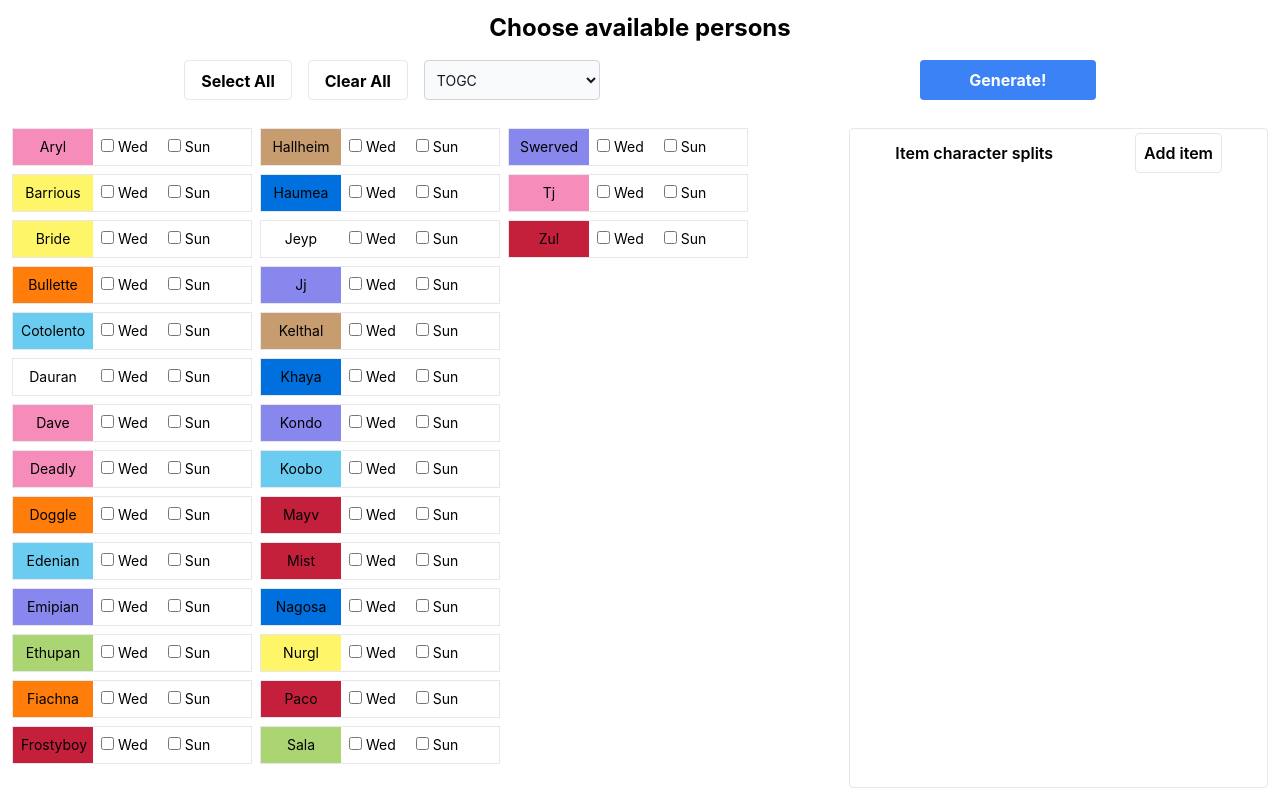
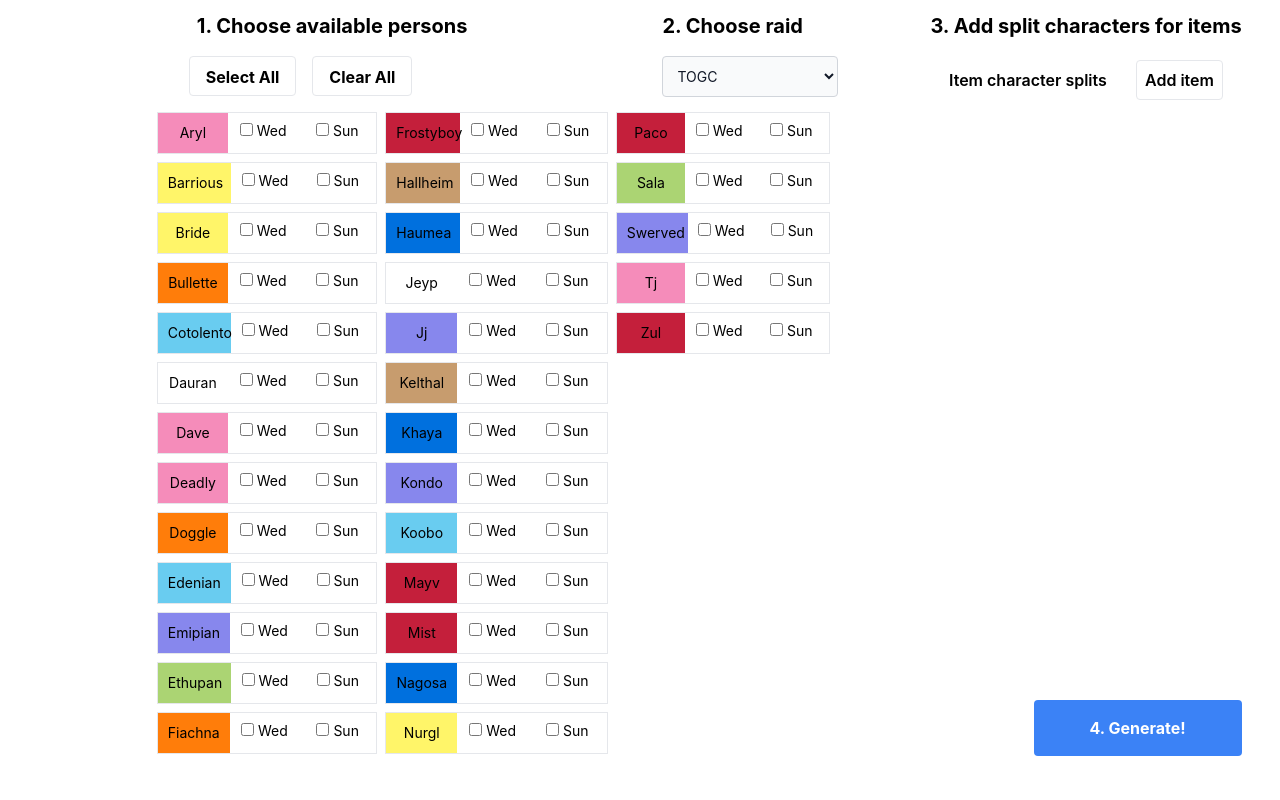
Before and after one commit to Inferno-88/group-tool-web, a React (Create React App) app: page / in a window 1280 px wide. Built offline with nearby package versions, Linux system fonts and the light colour scheme.

Commit message:
persons page redesign

```diff
--- a/src/pages/PersonsPage/ItemCharacterSplitLayout.tsx
+++ b/src/pages/PersonsPage/ItemCharacterSplitLayout.tsx
@@ -73,7 +73,7 @@ export const ItemCharacterSplitLayout = () => {
   };
 
   return (
-    <div className="w-1/3 rounded border text-center relative overflow-auto">
+    <div className="h-full text-center relative overflow-auto">
       <div className="flex justify-around m-1">
         <h3 className="mx-auto font-semibold mt-2">Item character splits</h3>
         <button
--- a/src/pages/PersonsPage/PersonLayout.tsx
+++ b/src/pages/PersonsPage/PersonLayout.tsx
@@ -9,11 +9,11 @@ interface PersonProps {
 }
 
 export const PersonLayout = ({ person, checkedSun, checkedWed, onChangeSun, onChangeWed }: PersonProps) => {
-  const nameStyle = `capitalize p-2 w-20 ${characterColorsText[person.mainClassName]}`;
+  const nameStyle = `capitalize p-2.5 w-1/3 ${characterColorsText[person.mainClassName]}`;
   return (
-    <div className="border text-sm mb-2 flex w-60 mr-2 justify-aroundz">
+    <div className="border text-sm mb-2 max-w-sm flex mr-2 ">
       <p className={nameStyle}>{person.name}</p>
-      <label htmlFor={`raid1${person.name}`} className="mr-1 p-2 whitespace-nowrap">
+      <label htmlFor={`raid1${person.name}`} className="w-1/3 mr-1 p-2 whitespace-nowrap">
         <input
           type="checkbox"
           id={`raid1${person.name}`}
@@ -25,7 +25,7 @@ export const PersonLayout = ({ person, checkedSun, checkedWed, onChangeSun, onCh
         Wed
       </label>
 
-      <label htmlFor={`raid2${person.name}`} className="mr-1 p-2 whitespace-nowrap">
+      <label htmlFor={`raid2${person.name}`} className="w-1/3 mr-1 p-2 whitespace-nowrap">
         <input
           type="checkbox"
           id={`raid2${person.name}`}
--- a/src/pages/PersonsPage/PersonsPage.tsx
+++ b/src/pages/PersonsPage/PersonsPage.tsx
@@ -39,30 +39,38 @@ export const PersonsPage = () => {
   };
 
   return (
-    <div className="text-center p-3 h-screen flex flex-col">
-      <h1 className="mb-4 text-2xl font-bold">Choose available persons</h1>
-      <div className="flex mb-7 justify-center">
+    <div className="relative">
+      <div className="h-full w-1/3 absolute top-0 left-0 -z-10" />
+      <div className="text-center h-screen flex justify-end min-w-[875px] max-w-[1600px] mx-auto">
+        <div className="w-[50rem] py-3 pl-1 lg:pl-[3%] pr-4 lg:pr-11 xl:pr-20 flex flex-col">
+          <div className="flex">
+            <div className="">
+              <h1 className="mb-4 text-xl font-bold text-left ml-10">1. Choose available persons</h1>
+              <div className="flex mb-4 ml-8">
                 <button
                   disabled={loading}
-          className="block border font-bold py-2 px-4 rounded h-10 mr-4"
+                  className="block border font-bold py-2 px-4 rounded h-10 mr-4 bg-white"
                   onClick={() => selectAll()}
                 >
                   Select All
                 </button>
                 <button
                   disabled={loading}
-          className="block border font-bold py-2 px-4 rounded h-10 mr-4"
+                  className="block border font-bold py-2 px-4 rounded h-10 mr-4 bg-white"
                   onClick={() => clearAll()}
                 >
                   Clear All
                 </button>
-
+              </div>
+            </div>
+            <div className="text-left ml-auto w-44">
+              <h2 className="mb-4 text-xl font-bold">2. Choose raid</h2>
               <select
                 value={raidName}
                 onChange={e => {
                   setRaidName(e.target.value as RaidName);
                 }}
-          className="bg-gray-50 border border-gray-300 text-gray-900 w-44 text-sm rounded focus:ring-blue-500 focus:border-blue-500 block p-2 mr-80"
+                className="bg-gray-50 border border-gray-300 text-gray-900 w-44 text-sm rounded focus:ring-blue-500 focus:border-blue-500 block p-2.5 mr-80"
               >
                 {Object.values(RaidName).map(raidNameOption => (
                   <option value={raidNameOption} key={raidNameOption}>
@@ -70,24 +78,10 @@ export const PersonsPage = () => {
                   </option>
                 ))}
               </select>
-
-        <button
-          disabled={loading}
-          className="bg-blue-500 hover:bg-blue-700 disabled:bg-blue-100 text-white font-bold py-2 px-4 rounded h-10 w-44"
-          onClick={async () => {
-            setLoading(true);
-            const splitID = await generate({ raid1, raid2 }, raidName);
-            setLoading(false);
-            console.log(splitID);
-            navigate(`/split/${splitID}`);
-          }}
-        >
-          {loading ? 'Loading...' : 'Generate!'}
-        </button>
             </div>
-      <div className="flex overflow-auto justify-around">
+          </div>
           {persons.length > 0 ? (
-          <div className="w-2/3 flex flex-col flex-wrap content-start overflow-auto">
+            <div className="flex flex-col flex-wrap overflow-auto h-full">
               {persons.map(person => (
                 <PersonLayout
                   key={person.name}
@@ -112,9 +106,29 @@ export const PersonsPage = () => {
               ))}
             </div>
           ) : (
-          <p className="w-2/3">Loading...</p>
+            <div className="text-l font-bold">Loading...</div>
           )}
+        </div>
+
+        <div className="min-w-[20rem] p-3 pr-1 lg:pr-[3%] max-w-3xl flex flex-col">
+          <h2 className="mb-4 text-xl font-bold">3. Add split characters for items</h2>
           <ItemCharacterSplitLayout />
+          <div className="mt-auto ml-auto p-8 pr-0">
+            <button
+              disabled={loading}
+              className="bg-blue-500 hover:bg-blue-700 disabled:bg-blue-100 text-white font-bold py-2 px-4 rounded h-14 w-52"
+              onClick={async () => {
+                setLoading(true);
+                const splitID = await generate({ raid1, raid2 }, raidName);
+                setLoading(false);
+                console.log(splitID);
+                navigate(`/split/${splitID}`);
+              }}
+            >
+              {loading ? 'Loading...' : '4. Generate!'}
+            </button>
+          </div>
+        </div>
       </div>
     </div>
   );
--- /dev/null
+++ b/src/pages/PersonsPage/PersonsPage1.tsx
@@ -0,0 +1,121 @@
+import { useState } from 'react';
+import { mockedPersons } from 'src/mocks/mockedSplits';
+import { Person, RaidName } from 'src/types';
+import { useLoaderData, useNavigate } from 'react-router-dom';
+import { generate } from './generate';
+import { ItemCharacterSplitLayout } from './ItemCharacterSplitLayout';
+import { PersonLayout } from './PersonLayout';
+
+export async function loaderOfPersons(): Promise<{ persons: Person[] }> {
+  // MOCKS
+  if (process.env.REACT_APP_USE_MOCKS === 'true') {
+    return { persons: mockedPersons };
+  }
+
+  const url = `${process.env.REACT_APP_URL}/persons`;
+  const listOfPersons = await fetch(url);
+  const result = await listOfPersons.json();
+  return { persons: result };
+}
+
+export const PersonsPage = () => {
+  const { persons } = useLoaderData() as { persons: Person[] };
+
+  const [loading, setLoading] = useState(false);
+  const [raid1, setRaid1] = useState<string[]>([]);
+  const [raid2, setRaid2] = useState<string[]>([]);
+  const [raidName, setRaidName] = useState<RaidName>(RaidName.TOGC);
+
+  const navigate = useNavigate();
+
+  const selectAll = () => {
+    setRaid1(persons.map(person => person.name));
+    setRaid2(persons.map(person => person.name));
+  };
+
+  const clearAll = () => {
+    setRaid1([]);
+    setRaid2([]);
+  };
+
+  return (
+    <div className="text-center p-3 h-screen flex flex-col">
+      <h1 className="mb-4 text-2xl font-bold">Choose available persons</h1>
+      <div className="flex mb-7 justify-center">
+        <button
+          disabled={loading}
+          className="block border font-bold py-2 px-4 rounded h-10 mr-4"
+          onClick={() => selectAll()}
+        >
+          Select All
+        </button>
+        <button
+          disabled={loading}
+          className="block border font-bold py-2 px-4 rounded h-10 mr-4"
+          onClick={() => clearAll()}
+        >
+          Clear All
+        </button>
+
+        <select
+          value={raidName}
+          onChange={e => {
+            setRaidName(e.target.value as RaidName);
+          }}
+          className="bg-gray-50 border border-gray-300 text-gray-900 w-44 text-sm rounded focus:ring-blue-500 focus:border-blue-500 block p-2 mr-80"
+        >
+          {Object.values(RaidName).map(raidNameOption => (
+            <option value={raidNameOption} key={raidNameOption}>
+              {raidNameOption}
+            </option>
+          ))}
+        </select>
+
+        <button
+          disabled={loading}
+          className="bg-blue-500 hover:bg-blue-700 disabled:bg-blue-100 text-white font-bold py-2 px-4 rounded h-10 w-44"
+          onClick={async () => {
+            setLoading(true);
+            const splitID = await generate({ raid1, raid2 }, raidName);
+            setLoading(false);
+            console.log(splitID);
+            navigate(`/split/${splitID}`);
+          }}
+        >
+          {loading ? 'Loading...' : 'Generate!'}
+        </button>
+      </div>
+      <div className="flex overflow-auto justify-around">
+        {persons.length > 0 ? (
+          <div className="w-2/3 flex flex-col flex-wrap content-start overflow-auto">
+            {persons.map(person => (
+              <PersonLayout
+                key={person.name}
+                person={person}
+                checkedWed={raid1.includes(person.name)}
+                checkedSun={raid2.includes(person.name)}
+                onChangeWed={e => {
+                  if (e.target.checked) {
+                    setRaid1([...raid1, person.name]);
+                  } else {
+                    setRaid1(raid1.filter(name => name !== person.name));
+                  }
+                }}
+                onChangeSun={e => {
+                  if (e.target.checked) {
+                    setRaid2([...raid2, person.name]);
+                  } else {
+                    setRaid2(raid2.filter(name => name !== person.name));
+                  }
+                }}
+              />
+            ))}
+          </div>
+        ) : (
+          <p className="w-2/3">Loading...</p>
+        )}
+        <ItemCharacterSplitLayout />
+      </div>
+    </div>
+  );
+};
```
Lines whose indentation alone changed are shown as unchanged.
